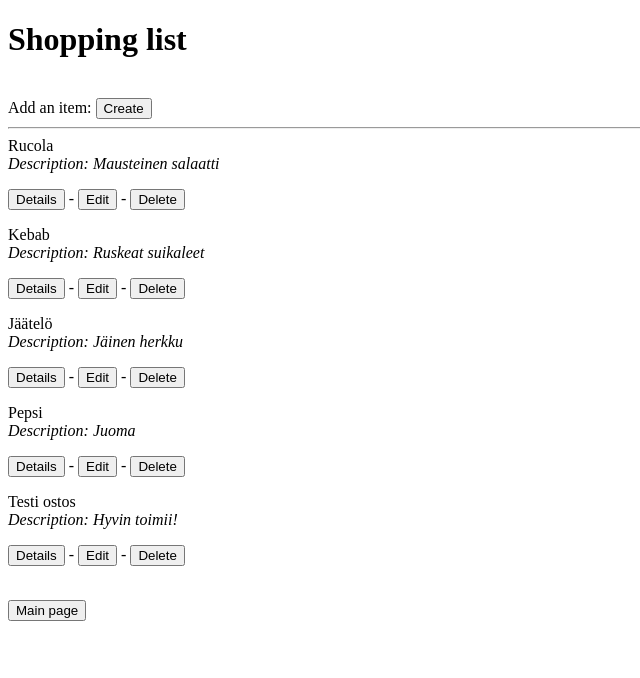
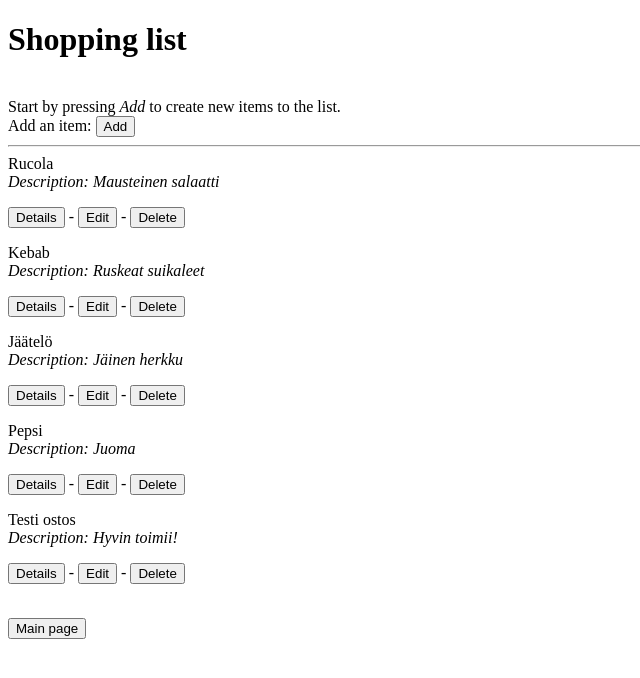
Before and after one commit to K-Jesse/WebShoppingList, a Django app: page / in a window 1280 px wide. Shown: the top 678 px of the page, without its empty margins (0-640 px from the left). Run offline with Django 4.2, Linux system fonts and the light colour scheme; data comes from the database, SQL or seed files in the repository; both versions use the stored data as it was after the commit; parts of the project's set-up code (start-up, migrations or seed data) failed here and were passed over.

Commit message:
Add final touches

```diff
--- a/shoppinglist/itemlist/templates/itemlist/item_list.html
+++ b/shoppinglist/itemlist/templates/itemlist/item_list.html
@@ -3,8 +3,9 @@
 {% block content %}
 	<h1> Shopping list</h1>
 	<br>
-
-	Add an item: <button onclick="window.location.href='/item/create'">Create</button>
+	Start by pressing <i>Add</i> to create new items to the list.
+	<br>
+	Add an item: <button onclick="window.location.href='/item/create'">Add</button>
 	<hr>
 
 	{% for item in object_list %}
--- a/shoppinglist/shoppinglist/settings.py
+++ b/shoppinglist/shoppinglist/settings.py
@@ -20,10 +20,10 @@ BASE_DIR = Path(__file__).resolve().parent.parent
 # See https://docs.djangoproject.com/en/4.0/howto/deployment/checklist/
 
 # SECURITY WARNING: keep the secret key used in production secret!
-SECRET_KEY = ''
+SECRET_KEY = 'ADD YOUR KEY HERE'
 
 # SECURITY WARNING: don't run with debug turned on in production!
-DEBUG = True
+DEBUG = False
 
 ALLOWED_HOSTS = ['localhost', 'jessekulmala.com', '127.0.0.1']
 
```
Also changed, not shown: shoppinglist/db.sqlite3.
